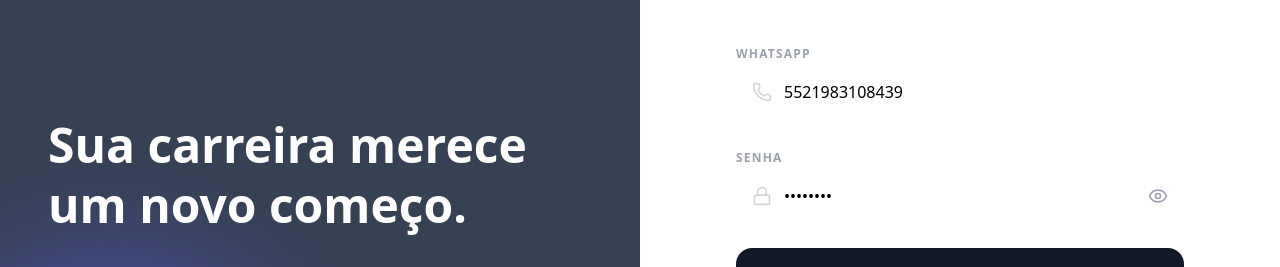
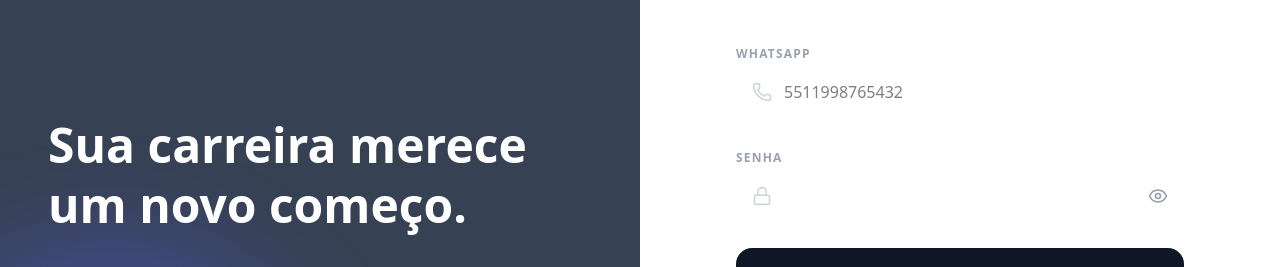
Before and after one commit to davidsongsc/empregador, a Next.js app: page /login in a window 1280 px wide. Shown: the part 335-602 px from the top of the page. Built offline with nearby package versions, Linux system fonts and the light colour scheme; no server answers.

Commit message:
remoção login teste

```diff
--- a/src/templates/Usuario/Login.tsx
+++ b/src/templates/Usuario/Login.tsx
@@ -19,8 +19,8 @@ const LoginUser = () => {
 
   const router = useRouter();
   const [showPassword, setShowPassword] = useState(false);
-  const [whatsapp, setWhatsapp] = useState("5521983108439");
-  const [password, setPassword] = useState("22558888");
+  const [whatsapp, setWhatsapp] = useState("");
+  const [password, setPassword] = useState("");
   const [loading, setLoading] = useState(false);
   const [error, setError] = useState<string | null>(null);
 
```
